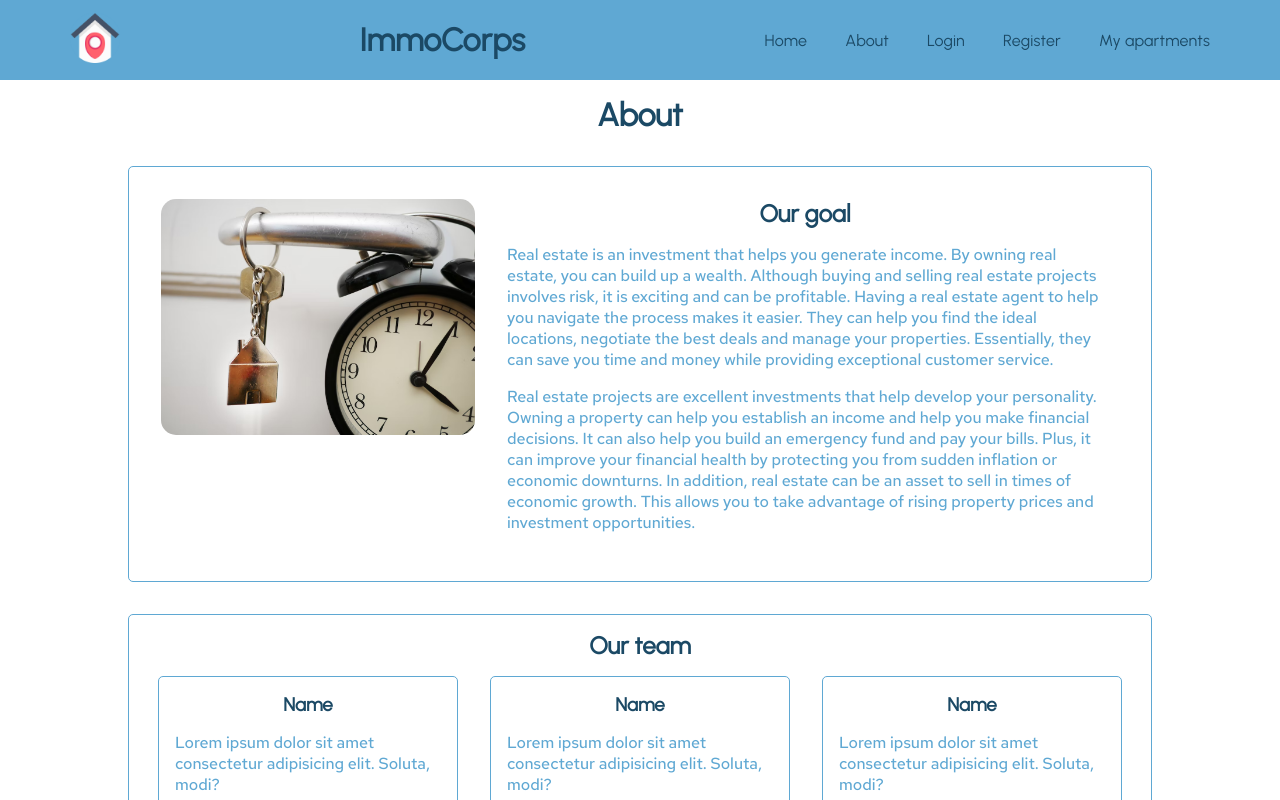
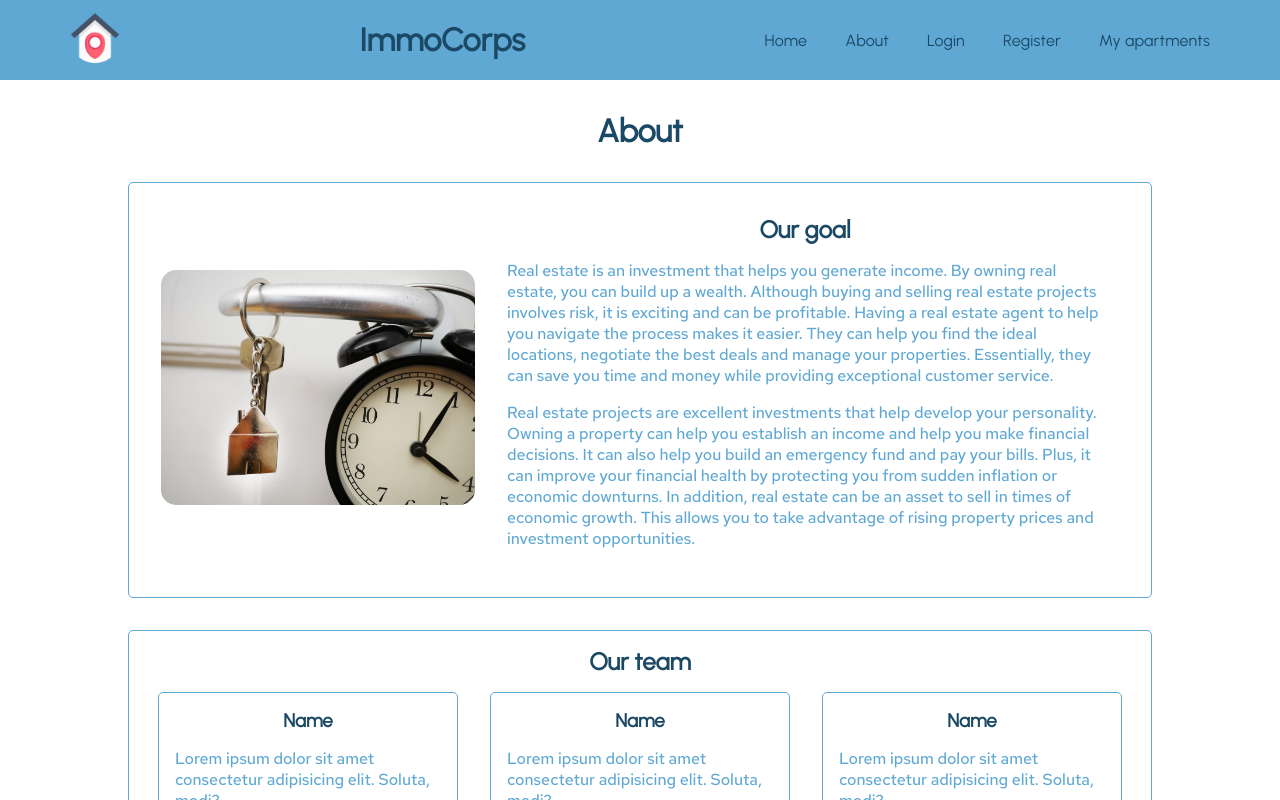
Before and after one commit to Samsou1/Market_Place_Front, a React (Vite) app: page /about in a window 1280 px wide. Shown: the top 800 px of the page. Built offline with nearby package versions, Linux system fonts and the light colour scheme.

Commit message:
WIP About Page

```diff
--- a/src/styles/pages/_About.scss
+++ b/src/styles/pages/_About.scss
@@ -7,7 +7,7 @@ h1, h2, h3, h4, h5, h6 {
   flex-direction: column;
   align-items: center;
   gap: 2rem;
-  margin: 1rem;
+  margin: 2rem;
   color: $color-blue;
 }
 
@@ -20,6 +20,8 @@ h1, h2, h3, h4, h5, h6 {
 .about-goal{
   max-width: 80%;
   display: flex;
+  flex-wrap: wrap;
+  align-items: center;
   border: solid $color-blue 1px;
   border-radius: 5px;
   gap: 1rem;
@@ -28,6 +30,7 @@ h1, h2, h3, h4, h5, h6 {
 
 .about-goal-left{
   flex: 1;
+  justify-content: center;
 }
 
 .about-goal-left > img{
```
